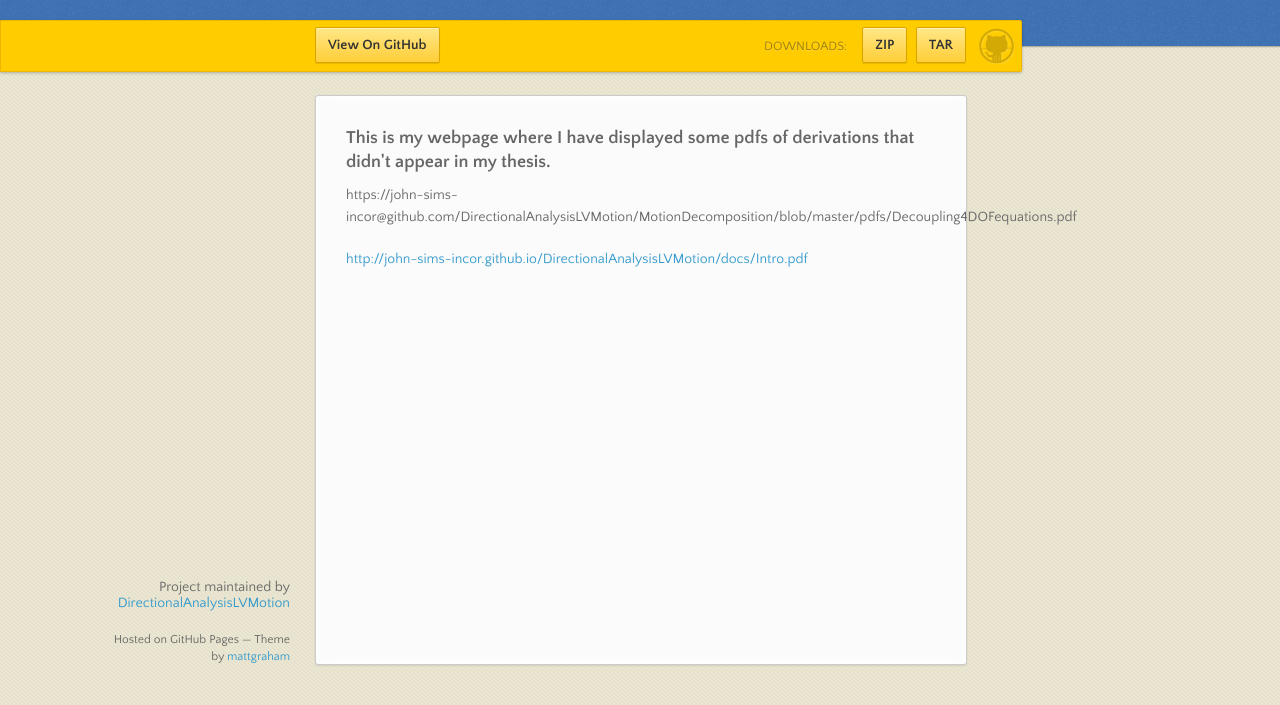
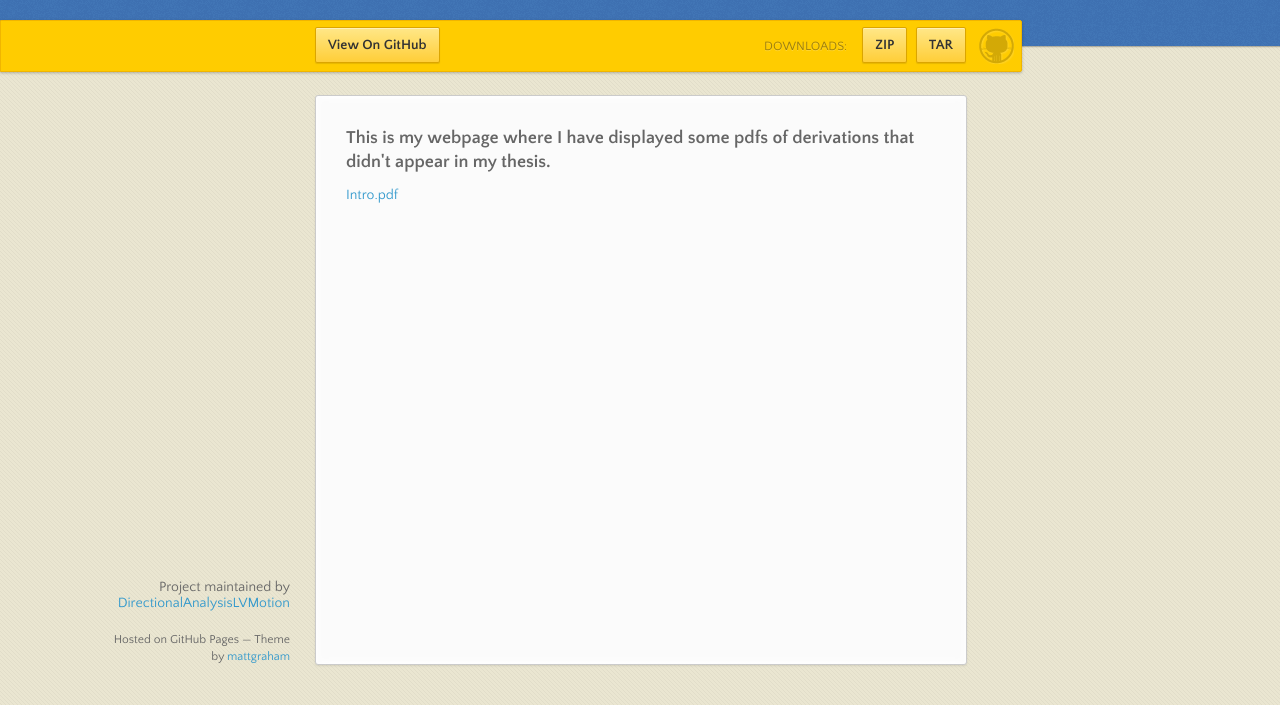
Before and after one commit to DirectionalAnalysisLVMotion/DirectionalAnalysisLVMotion.github.io, a plain HTML site: page index.html in a window 1280 px wide. Shown: the part 95-800 px from the top of the page. Drawn offline with nearby package versions, Linux system fonts and the light colour scheme.

```diff
--- a/index.html
+++ b/index.html
@@ -42,9 +42,7 @@
         <h3>
 <a id="this-is-my-webpage-where-i-have-displayed-some-pdfs-of-derivations-that-didnt-appear-in-my-thesis" class="anchor" href="#this-is-my-webpage-where-i-have-displayed-some-pdfs-of-derivations-that-didnt-appear-in-my-thesis" aria-hidden="true"><span class="octicon octicon-link"></span></a>This is my webpage where I have displayed some pdfs of derivations that didn't appear in my thesis.</h3>
 
-<p>https://john-sims-incor@github.com/DirectionalAnalysisLVMotion/MotionDecomposition/blob/master/pdfs/Decoupling4DOFequations.pdf</p>
-
-<p><a href="http://john-sims-incor.github.io/DirectionalAnalysisLVMotion/docs/Intro.pdf">http://john-sims-incor.github.io/DirectionalAnalysisLVMotion/docs/Intro.pdf</a></p>
+<p><a href="https://DirectionalAnalysisLVMotion.github.io/MotionDecomposition.github.io/docs/Intro.pdf">Intro.pdf</a></p>
       </section>
       <footer>
         <p>Project maintained by <a href="https://github.com/DirectionalAnalysisLVMotion">DirectionalAnalysisLVMotion</a></p>
--- a/params.json
+++ b/params.json
@@ -1 +1 @@
-{"name":"Motiondecomposition","tagline":"","body":"###This is my webpage where I have displayed some pdfs of derivations that didn't appear in my thesis.\r\n\r\n\r\nhttps://john-sims-incor@github.com/DirectionalAnalysisLVMotion/MotionDecomposition/blob/master/pdfs/Decoupling4DOFequations.pdf\r\n\r\nhttp://john-sims-incor.github.io/DirectionalAnalysisLVMotion/docs/Intro.pdf","google":"","note":"Don't delete this file! It's used internally to help with page regeneration."}
+{"name":"Motiondecomposition","tagline":"","body":"###This is my webpage where I have displayed some pdfs of derivations that didn't appear in my thesis.\r\n\r\n[Intro.pdf](https://DirectionalAnalysisLVMotion.github.io/MotionDecomposition.github.io/docs/Intro.pdf)","google":"","note":"Don't delete this file! It's used internally to help with page regeneration."}
```
